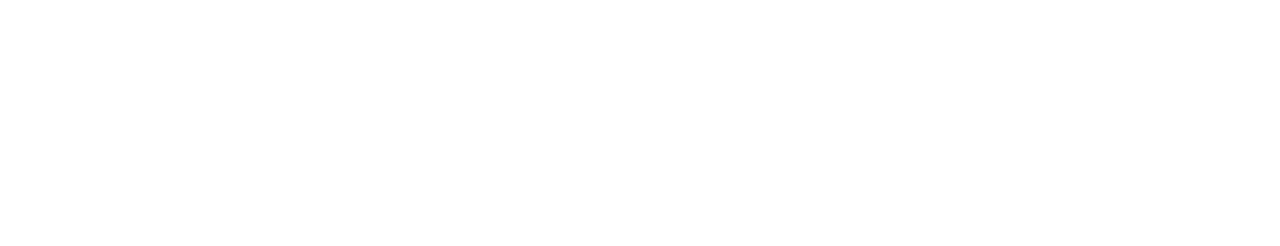
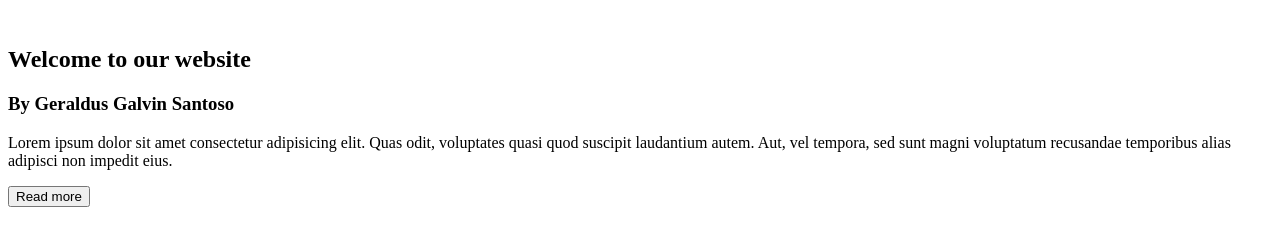
Before and after one commit to GalvinSantoso/konek-git-ke-github, a plain HTML site: page index.html in a window 1280 px wide. Drawn offline with Linux system fonts and the light colour scheme.

Commit message:
menambah home di html

```diff
--- a/index.html
+++ b/index.html
@@ -6,5 +6,17 @@
     <meta name="viewport" content="width=device-width, initial-scale=1.0" />
     <title>Document</title>
   </head>
-  <body></body>
+  <body>
+    <section class="home">
+      <div class="home-img">
+        <img src="" alt="" />
+      </div>
+      <div class="home-text">
+        <h1>Welcome to our website</h1>
+        <h3>By Geraldus Galvin Santoso</h3>
+        <p>Lorem ipsum dolor sit amet consectetur adipisicing elit. Quas odit, voluptates quasi quod suscipit laudantium autem. Aut, vel tempora, sed sunt magni voluptatum recusandae temporibus alias adipisci non impedit eius.</p>
+        <button>Read more</button>
+      </div>
+    </section>
+  </body>
 </html>
```
